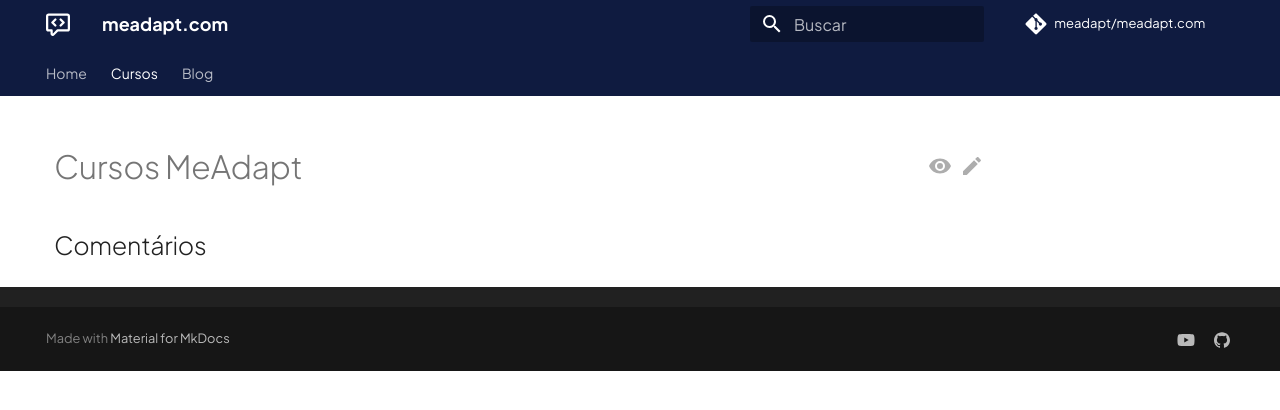
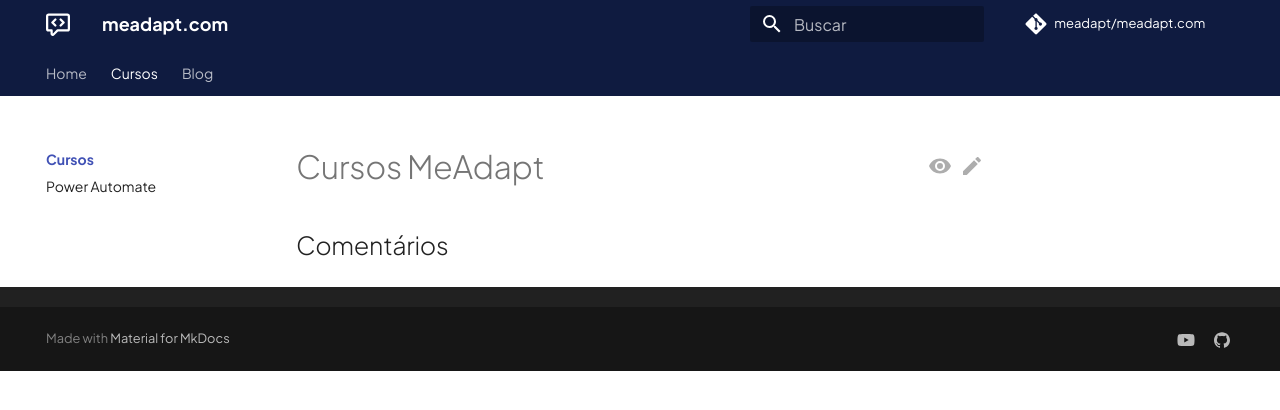
Before and after one commit to meadapt/meadapt.com, an MkDocs documentation site: the page built from docs/courses/index.md, in a window 1280 px wide. Shown: the top 410 px of the page. Built offline with MkDocs 1.6.1 and Material for MkDocs 9.7.7, drawn with Linux system fonts in a browser that asks for light colours; comment, search, counter and statistics services are not loaded.

Commit message:
Fix navigation bar appearence problem
Fix #57
See https://github.com/automatiza-mg/automatizacoes/issues/72
See https://github.com/automatiza-mg/automatizacoes/commit/12228c52df3dbb38c4e917f29d720e7ac8b02e0e#diff-b2e3d5bbda52794166c2f271b2df26a3ba5b19db81d1d31ad7e79e6bd041f98fR174

```diff
--- a/docs/assets/style.css
+++ b/docs/assets/style.css
@@ -171,7 +171,7 @@
 
 @media screen and (min-width:60em) {
   .md-sidebar--secondary {
-      display: none
+      display: blocks
   }
 
   .tx-hero {
@@ -193,7 +193,7 @@
 
 @media screen and (min-width:76.25em) {
   .md-sidebar--primary {
-      display: none
+      display: blocks
   }
 
   .top-hr {
```
